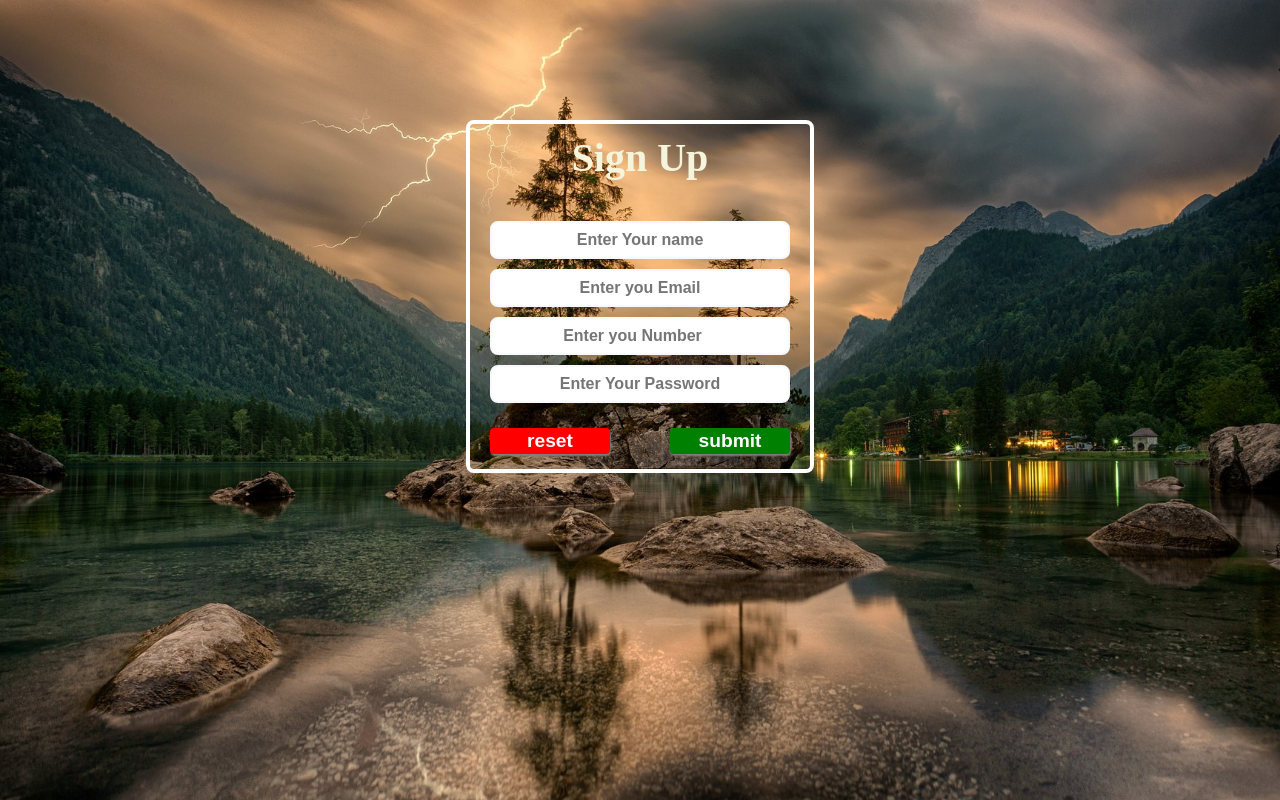
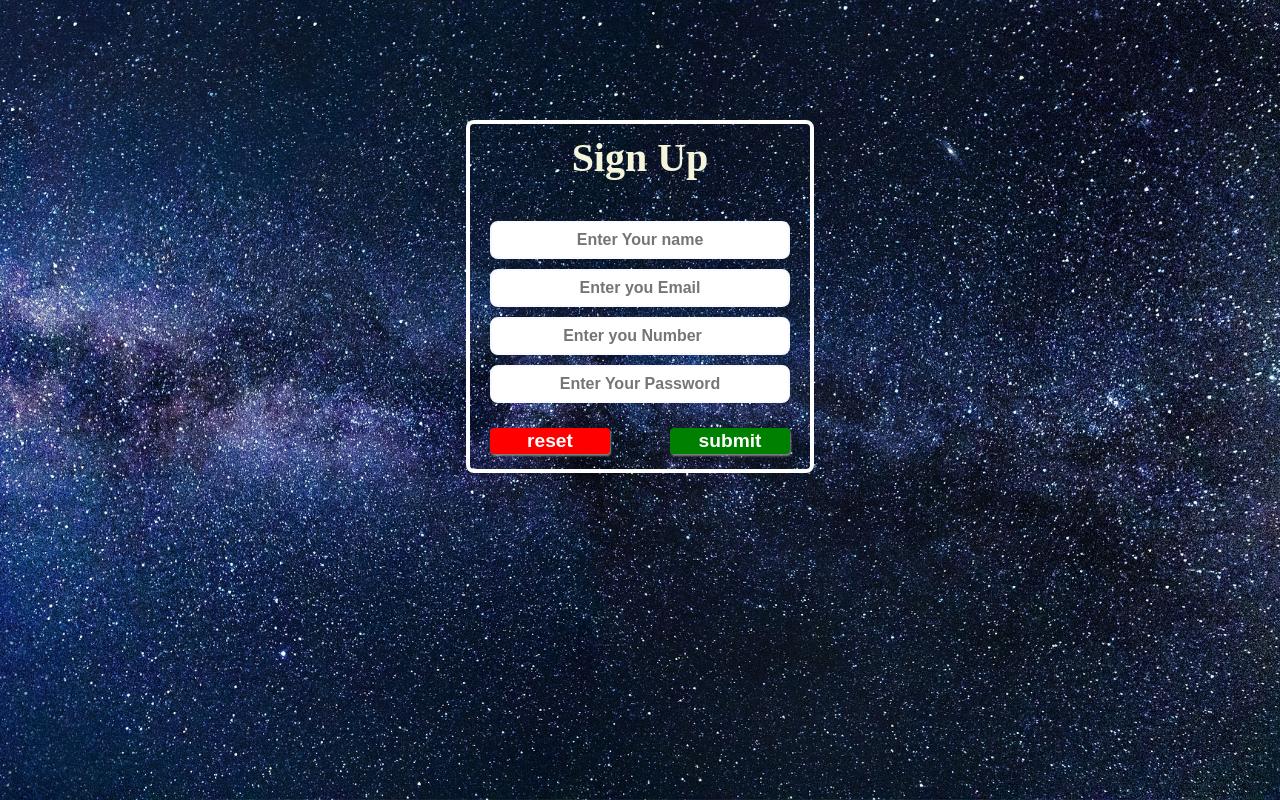
Before and after one commit to palashansary/form2, a plain HTML site: page index.html in a window 1280 px wide. Drawn offline with Linux system fonts and the light colour scheme.

Commit message:
Update style.css

```diff
--- a/style.css
+++ b/style.css
@@ -15,7 +15,7 @@ body::before{
     left: 0;
     height: 100%;
     width: 100%;
-    background: url('11.jpg') no-repeat center center/cover;
+    background: url('12.jpg') no-repeat center center/cover;
     z-index: -1;
     /* opacity: .9; */
 }
```
